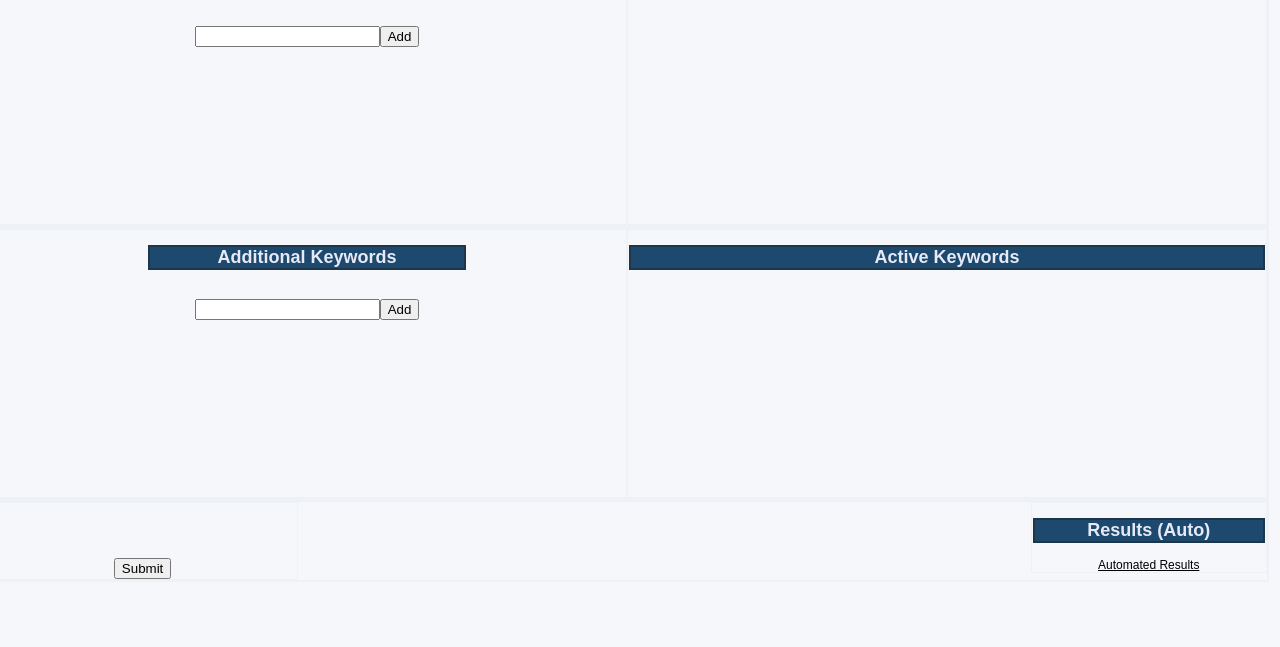
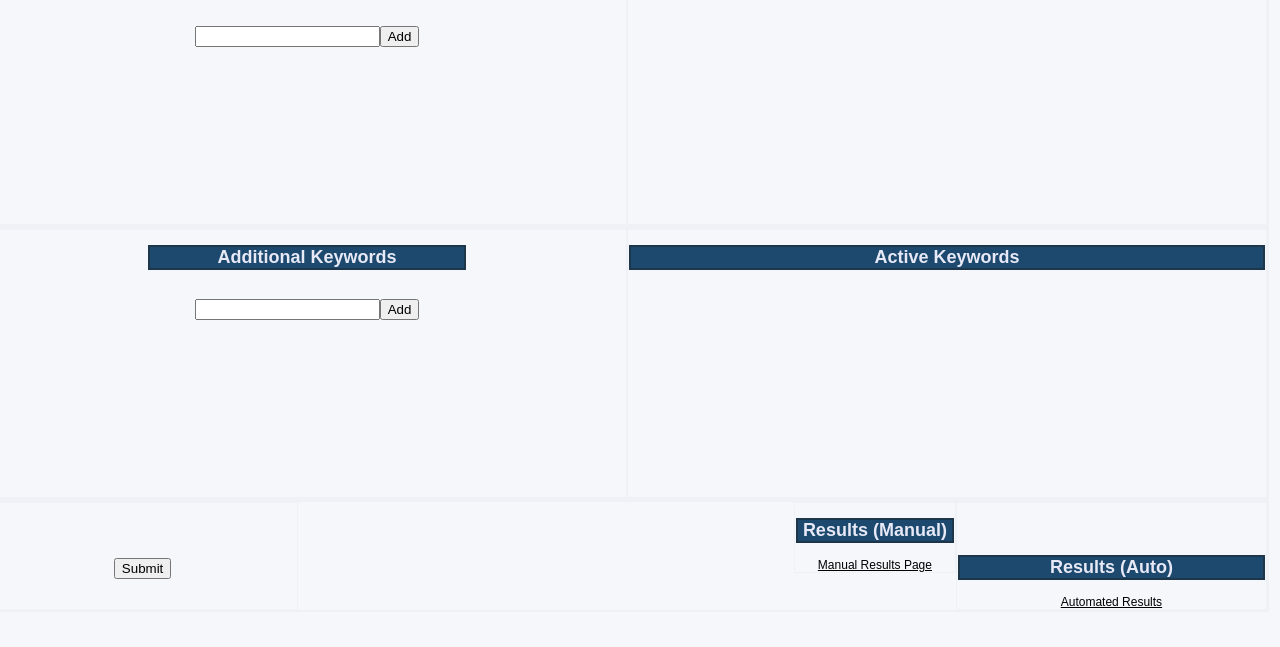
Before and after one commit to JulienArnold/consum-rss-trawler, a website: page public/index.html in a window 1280 px wide. Shown: the part 69-716 px from the top of the page. Drawn offline with nearby package versions, Linux system fonts and the light colour scheme; no server answers.

Commit message:
bugfix - use relative links for results divs

```diff
--- a/public/index.html
+++ b/public/index.html
@@ -114,8 +114,13 @@
   </div>
 
   <div id="redirectDiv" class="col-3">
+    <h2>Results (Manual)</h2>
+    <a class="resultsLink" href="/results/manual">Manual Results Page</a>
+  </div>
+
+  <div id="redirectDiv2" class="col-3">
     <h2>Results (Auto)</h2>
-    <a class="resultsLink" href="http://localhost:3000/results/auto">Automated Results</a>
+    <a class="resultsLink" href="/results/auto">Automated Results</a>
   </div>
 </div>
 
```
